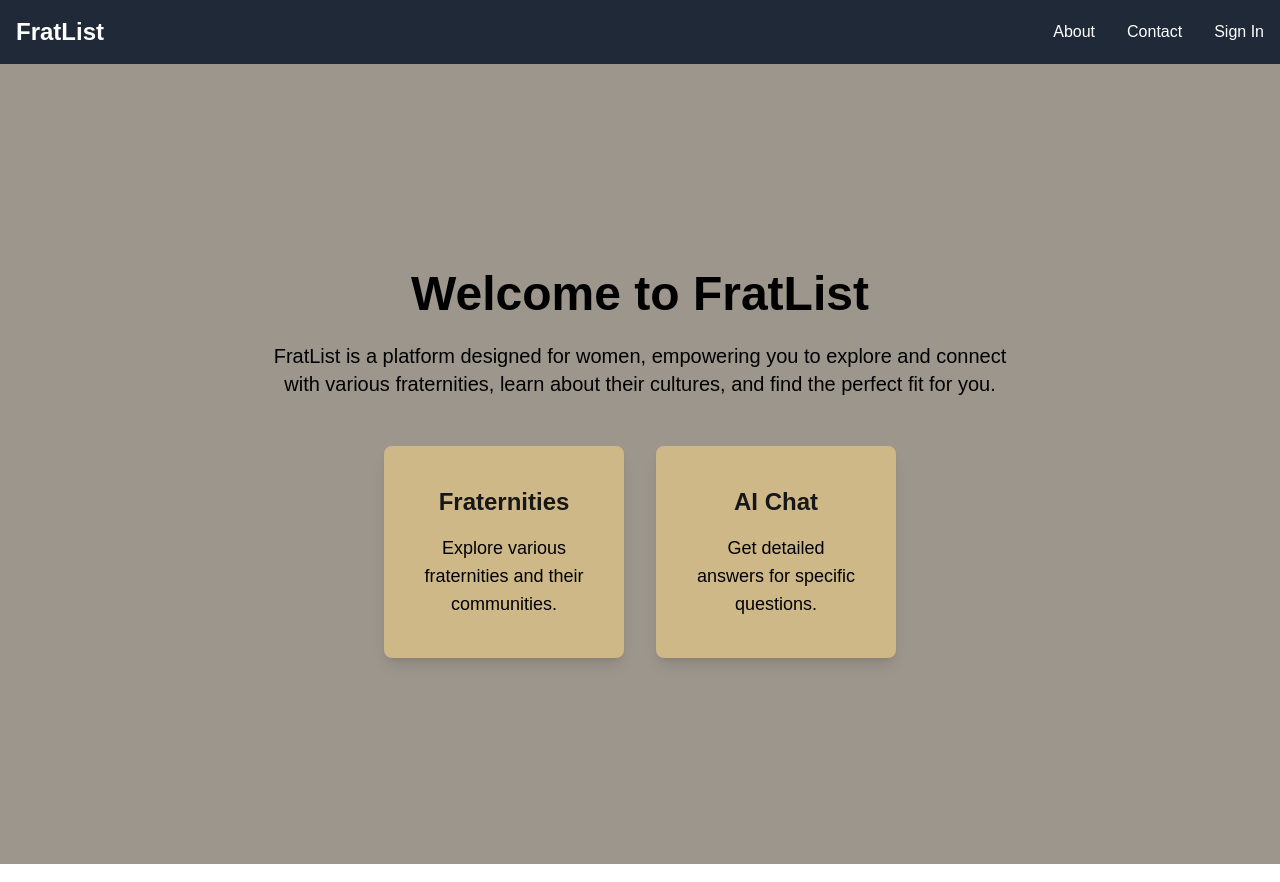
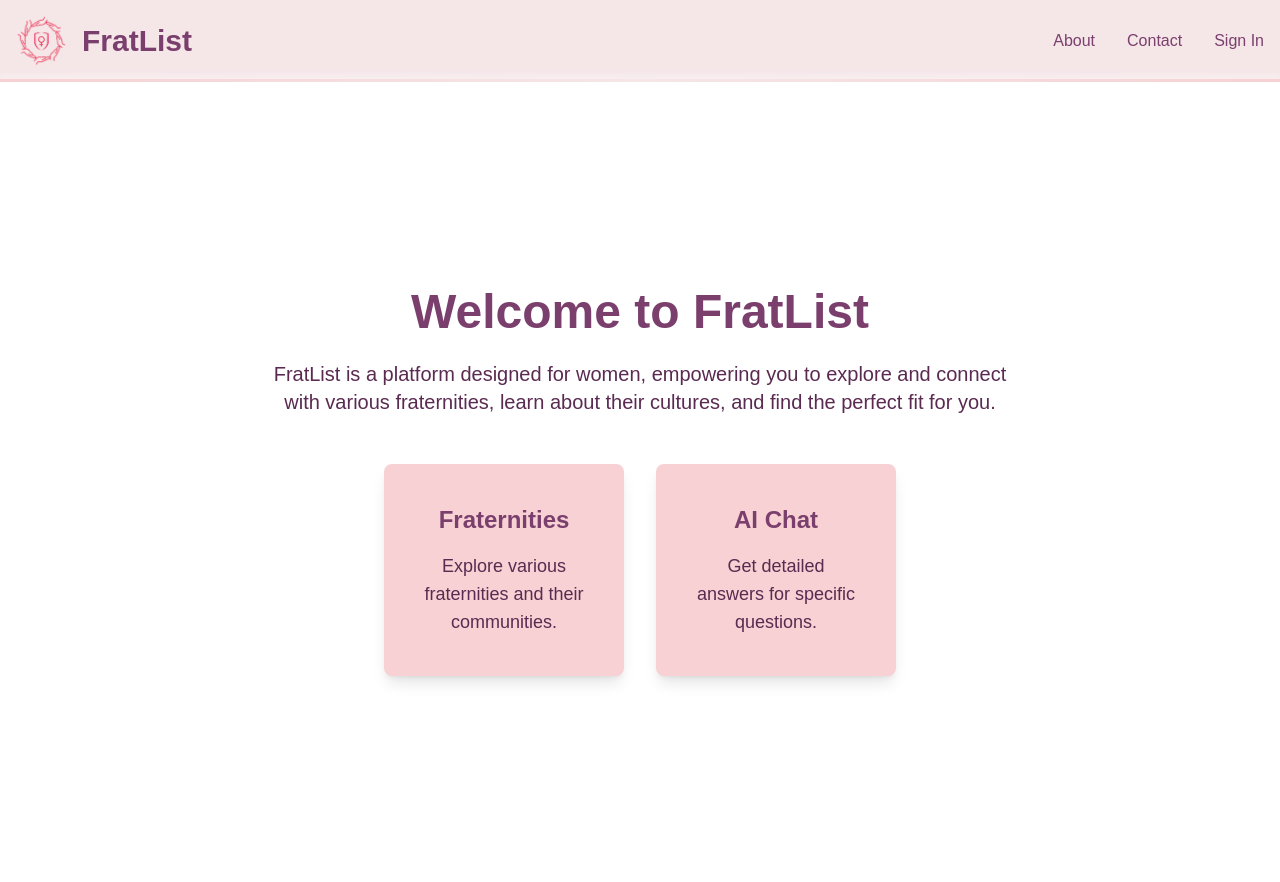
Before and after one commit to AryanK3/InnovateHer, a Next.js app: page / in a window 1280 px wide. Built offline with nearby package versions, Linux system fonts and the light colour scheme; no server answers.

Commit message:
front page

```diff
--- /dev/null
+++ b/src/app/api/meets/route.js
@@ -0,0 +1,59 @@
+"use client";
+import { useEffect, useState } from 'react';
+import Link from 'next/link';
+
+export default function MeetupList() {
+  const [meetups, setMeetups] = useState([]);
+  const [error, setError] = useState(null);
+
+  useEffect(() => {
+    const fetchMeetups = async () => {
+      try {
+        const response = await fetch('/api/meets');
+        if (!response.ok) {
+          throw new Error('Failed to fetch meetups');
+        }
+        const data = await response.json();
+        setMeetups(data);
+      } catch (error) {
+        setError(error.message);
+      }
+    };
+
+    fetchMeetups();
+  }, []);
+
+  if (error) {
+    return <div>{error}</div>;
+  }
+
+  return (
+    <div className="bg-[#f0f0f0] flex flex-col items-center min-h-screen p-6">
+      <div className="grid grid-cols-1 sm:grid-cols-2 md:grid-cols-3 lg:grid-cols-4 gap-6 w-full max-w-7xl">
+        {meetups.length > 0 ? (
+          meetups.map((meetup) => (
+            <div key={meetup.name} className="bg-white rounded-lg shadow-lg p-6 flex flex-col items-center">
+              {meetup.image && (
+                <img
+                  src={meetup.image}
+                  alt={meetup.name}
+                  className="w-40 h-40 object-cover rounded-full mb-4"
+                />
+              )}
+              <h3 className="text-xl font-bold text-black text-center mb-2">{meetup.name}</h3>
+              <p className="text-sm text-center mb-4">{meetup.date}</p> {/* Date of the meetup */}
+              <Link
+                href={`/meetup/${meetup.name}`} // Adjust the URL path for individual meetup page
+                className="text-blue-500 hover:underline"
+              >
+                View Details
+              </Link>
+            </div>
+          ))
+        ) : (
+          <p>No meetups available.</p>
+        )}
+      </div>
+    </div>
+  );
+}
--- a/src/app/layout.js
+++ b/src/app/layout.js
@@ -4,6 +4,7 @@ import localFont from "next/font/local";
 import "./globals.css";
 import { SessionProvider } from "next-auth/react";
 import Link from "next/link";
+import Image from "next/image"; // Import Image component
 
 const geistSans = localFont({
   src: "./fonts/GeistVF.woff",
@@ -20,20 +21,36 @@ const geistMono = localFont({
 export default function RootLayout({ children }) {
   return (
     <html lang="en">
-      <body className={`${geistSans.variable} ${geistMono.variable} antialiased`}>
+      <body className={`${geistSans.variable} ${geistMono.variable} antialiased pt-0`}>
         <SessionProvider>
-          <header className="bg-gray-800 text-white p-4">
+          <header className="bg-[#F5E6E8] text-[#7A3F6D] p-4 shadow-lg">
             <div className="flex justify-between items-center">
-              <div className="text-2xl font-bold">
-                <Link href="/">FratList</Link>
+              {/* Logo Image */}
+              <div className="flex items-center space-x-4">
+                <Image
+                  src="/logo.png" // Path to your logo
+                  alt="FratList Logo"
+                  width={50} // Adjust width as needed
+                  height={50} // Adjust height as needed
+                  className="rounded-full transform hover:scale-110 transition-all duration-300" // Add zoom on hover
+                />
+                <div className="text-3xl font-bold">
+                  <Link href="/" className="hover:text-[#FF3366]">FratList</Link>
+                </div>
               </div>
               <nav className="hidden md:flex items-center space-x-8">
-                <Link href="/about" className="hover:text-gray-400">About</Link>
-                <Link href="/contact" className="hover:text-gray-400">Contact</Link>
+                <Link href="/about" className="hover:text-[#FF3366]">About</Link>
+                <Link href="/contact" className="hover:text-[#FF3366]">Contact</Link>
                 <SessionButton />
               </nav>
             </div>
           </header>
+
+          {/* Shiny separator line */}
+          <div className="relative">
+            <div className="absolute bottom-0 left-0 w-full h-[3px] bg-gradient-to-r from-[#F7D1D3] via-[#F5E6E8] to-[#F7D1D3] shadow-[0_0_10px_2px_rgba(255,255,255,0.6)]"></div>
+          </div>
+
           <main>{children}</main>
         </SessionProvider>
       </body>
@@ -50,20 +67,20 @@ function SessionButton() {
         <span>Loading...</span>
       ) : session ? (
         <div
-          className="flex items-center space-x-2 cursor-pointer hover:bg-red-700 p-2 rounded-full"
+          className="flex items-center space-x-2 cursor-pointer hover:bg-[#F7D1D3] p-2 rounded-full transition duration-300"
           onClick={() => signOut()}
         >
           <img
             src={session.user.image}
             alt="User Avatar"
-            className="w-8 h-8 rounded-full object-cover"
+            className="w-8 h-8 rounded-full object-cover border-2 border-[#F7D1D3] shadow-lg transform hover:scale-110 transition-all duration-300" // Zoom effect for avatar
           />
-          <span className="text-white">{session.user.name}</span>
+          <span className="text-[#7A3F6D]">{session.user.name}</span>
         </div>
       ) : (
         <button
           onClick={() => signIn('google')}
-          className="hover:text-gray-400"
+          className="hover:text-[#FF3366] transition duration-300"
         >
           Sign In
         </button>
--- a/src/app/page.js
+++ b/src/app/page.js
@@ -8,30 +8,30 @@ export default function Home() {
   const { status } = useSession();
 
   return (
-    <div className="bg-[#9D968D] min-h-screen flex flex-col justify-center items-center text-center py-12 px-6">
-      <h1 className="text-5xl font-bold text-black mb-6">Welcome to FratList</h1>
+    <div className="bg-[#FFFFFF] min-h-screen flex flex-col justify-center items-center text-center py-12 px-6">
+      <h1 className="text-5xl font-bold text-[#7A3F6D] mb-6">Welcome to FratList</h1>
 
-      <p className="text-xl text-black mb-12 max-w-3xl mx-auto">
+      <p className="text-xl text-[#5A2A51] mb-12 max-w-3xl mx-auto">
         FratList is a platform designed for women, empowering you to explore and connect with various fraternities, learn about their cultures, and find the perfect fit for you.
       </p>
 
       <div className="flex space-x-8">
         <div
-          className="bg-[#CEB888] p-10 rounded-lg shadow-lg w-60 text-center cursor-pointer hover:bg-[#9D968D] hover:text-white transition duration-300"
+          className="bg-[#F7D1D3] p-10 rounded-lg shadow-lg w-60 text-center cursor-pointer hover:bg-[#F5E6E8] hover:text-pink transition duration-300"
           onClick={() => router.push('/fraternities')}
         >
-          <h3 className="text-2xl font-semibold">Fraternities</h3>
-          <p className="mt-4 text-lg text-black">Explore various fraternities and their communities.</p>
+          <h3 className="text-2xl font-semibold text-[#7A3F6D]">Fraternities</h3>
+          <p className="mt-4 text-lg text-[#5A2A51]">Explore various fraternities and their communities.</p>
         </div>
 
-      <div
-          className="bg-[#CEB888] p-10 rounded-lg shadow-lg w-60 text-center cursor-pointer hover:bg-[#9D968D] hover:text-white transition duration-300"
+        <div
+          className="bg-[#F7D1D3] p-10 rounded-lg shadow-lg w-60 text-center cursor-pointer hover:bg-[#F5E6E8] hover:text-pink transition duration-300"
           onClick={() => router.push('/chat')}
         >
-          <h3 className="text-2xl font-semibold">AI Chat</h3>
-          <p className="mt-4 text-lg text-black">Get detailed answers for specific questions.</p>
+          <h3 className="text-2xl font-semibold text-[#7A3F6D]">AI Chat</h3>
+          <p className="mt-4 text-lg text-[#5A2A51]">Get detailed answers for specific questions.</p>
         </div>
-        </div>
+      </div>
     </div>
   );
 }
```
